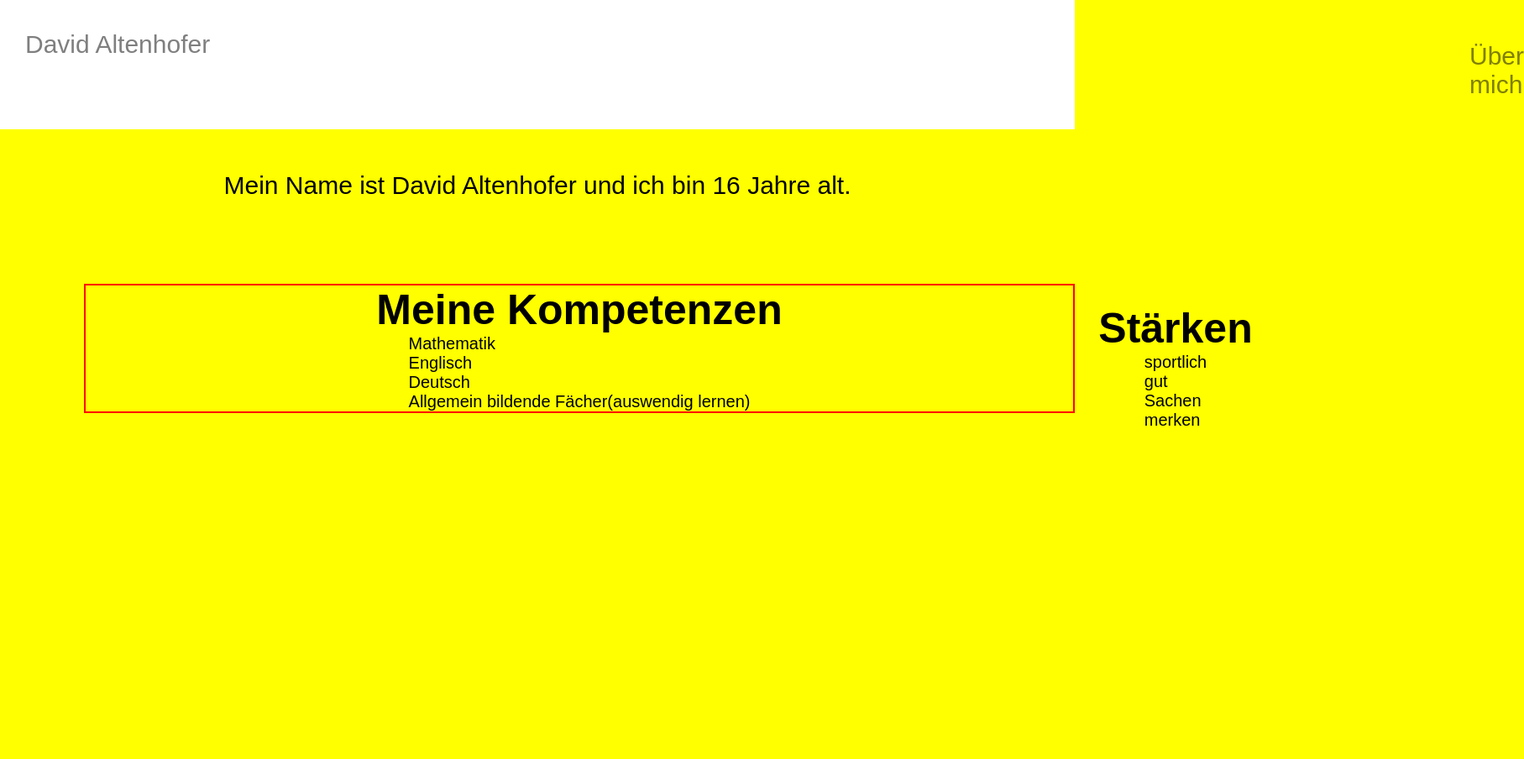
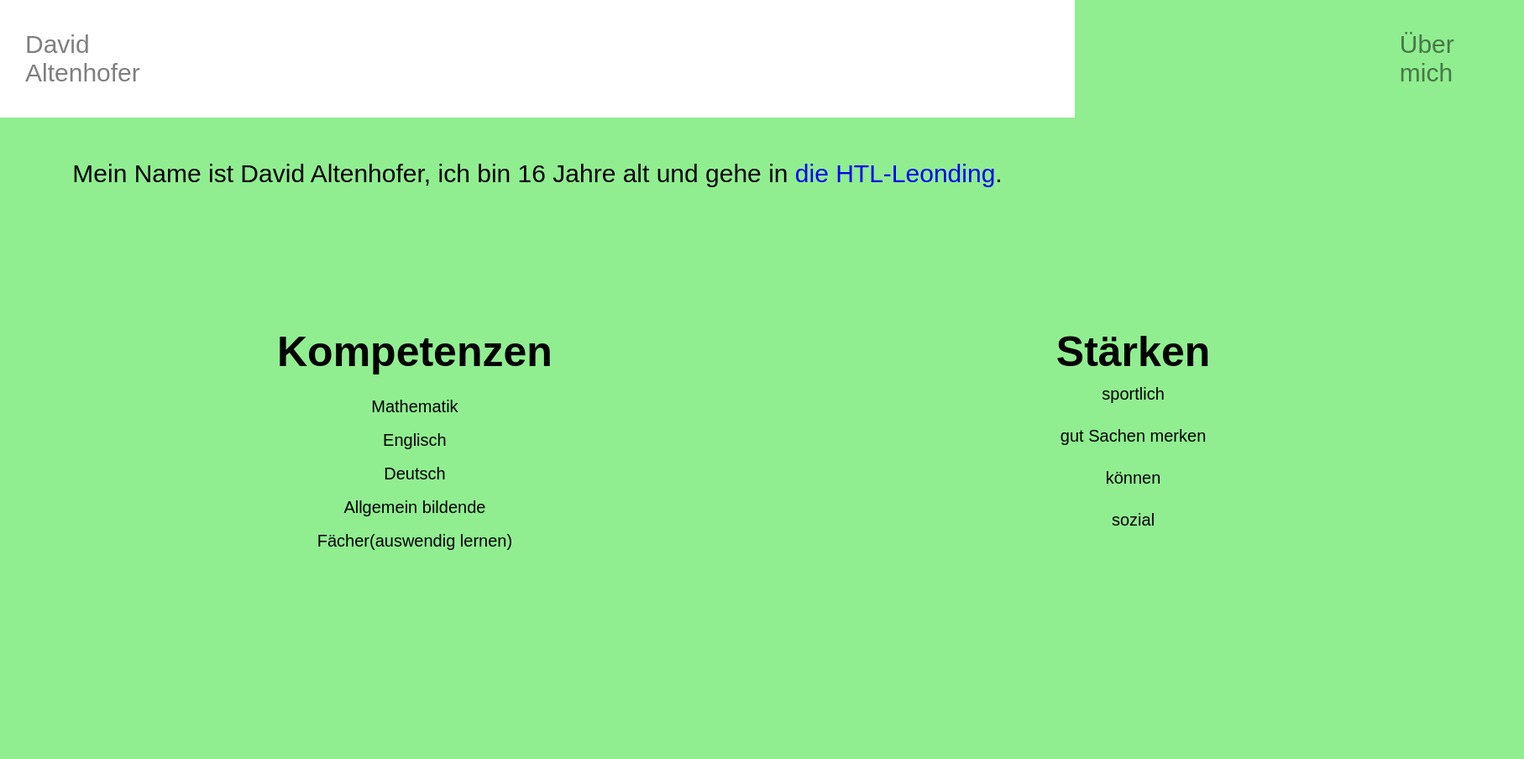
Before and after one commit to it180171/it180171.github.io, a plain HTML site: page index.html in a window 1280 px wide. Shown: the whole page at 84% size, 1815 px wide, since content can reach past the window. Before the commit the page ends 800 px from the top, so only its background shows below. Drawn offline with Linux system fonts and the light colour scheme.

Commit message:
Meine Website

```diff
--- a/css/style.css
+++ b/css/style.css
@@ -5,7 +5,7 @@
 }
 
 body{
-    background-color: yellow;
+    background-color: lightgreen;
 }
 
 h1{
@@ -13,25 +13,28 @@ h1{
 }
 
 #box1{
-    margin-top: 100px;
-    margin-left: 100px;
+
     font-family: sans-serif;
-    display: flex;
+
     flex-direction: column;
     align-items: center;
     justify-content: center;
-    border: red solid 2px;
+    padding-right: 600px;
+}
 
+a{
+    text-decoration: none;
 }
 
 #box2{
-    margin-left: 1400px;
-    margin-top: -130px;
+
     font-family: sans-serif;
-    display: flex;
+
     flex-direction: column;
     align-items: center;
     justify-content: center;
+
+
 }
 
 h2{
@@ -52,8 +55,8 @@ p{
 }
 
 #ueber{
-    margin-left: 1750px;
-    margin-top: -20px;
+
+    margin-left: 1500px;
     font-size: 30px;
     font-family: sans-serif;
     color: rgba(0,0,0,.5);
@@ -72,3 +75,31 @@ p{
     font-family: sans-serif;
     color: rgba(0,0,0,.5);
 }
+
+#nav{
+    display: flex;
+}
+
+#content{
+    padding-bottom: 200px;
+    display: flex;
+    margin-top: 150px;
+    margin-left: 330px;
+
+
+
+}
+
+#komp{
+    text-align: center;
+    padding: 20px 0;
+    line-height: 40px;
+
+}
+
+#zent{
+    text-align: center;
+    padding: 20px 0;
+    line-height: 50px;
+
+}
--- a/index.html
+++ b/index.html
@@ -12,33 +12,38 @@
 <div id="menu">
     <br>
     <br>
+    <div id="nav">
     <p id="name">David Altenhofer</p>
     <p id="ueber">Über mich</p>
+    </div>
     <br>
     <br>
 
 
 </div>
-   <p id="first">Mein Name ist David Altenhofer und ich bin 16 Jahre alt.</p>
+   <p id="first">Mein Name ist David Altenhofer, ich bin 16 Jahre alt und gehe in <a href="https://www.htl-leonding.at/">die HTL-Leonding</a>.</p>
 
+   <div id="content">
 
-   <div id="box1"><h2>Meine Kompetenzen</h2>
-            <p>Mathematik<br>
+   <div id="box1"><div id="zent"><h2>Kompetenzen</h2>
+            <p id="komp">Mathematik<br>
                Englisch<br>
                Deutsch<br>
-               Allgemein bildende Fächer(auswendig lernen)<br> </p>
+               Allgemein bildende Fächer(auswendig lernen)<br> </p></div>
    </div>
 
            <div id="box2">
+               <div id="zent">
                <h3>Stärken</h3>
                <p>sportlich<br>
-                    gut Sachen merken
+                    gut Sachen merken können <br>
+                    sozial
 
 
-               </p>
+               </p></div>
 
             </div>
-
+</div>
 
 
 
```
